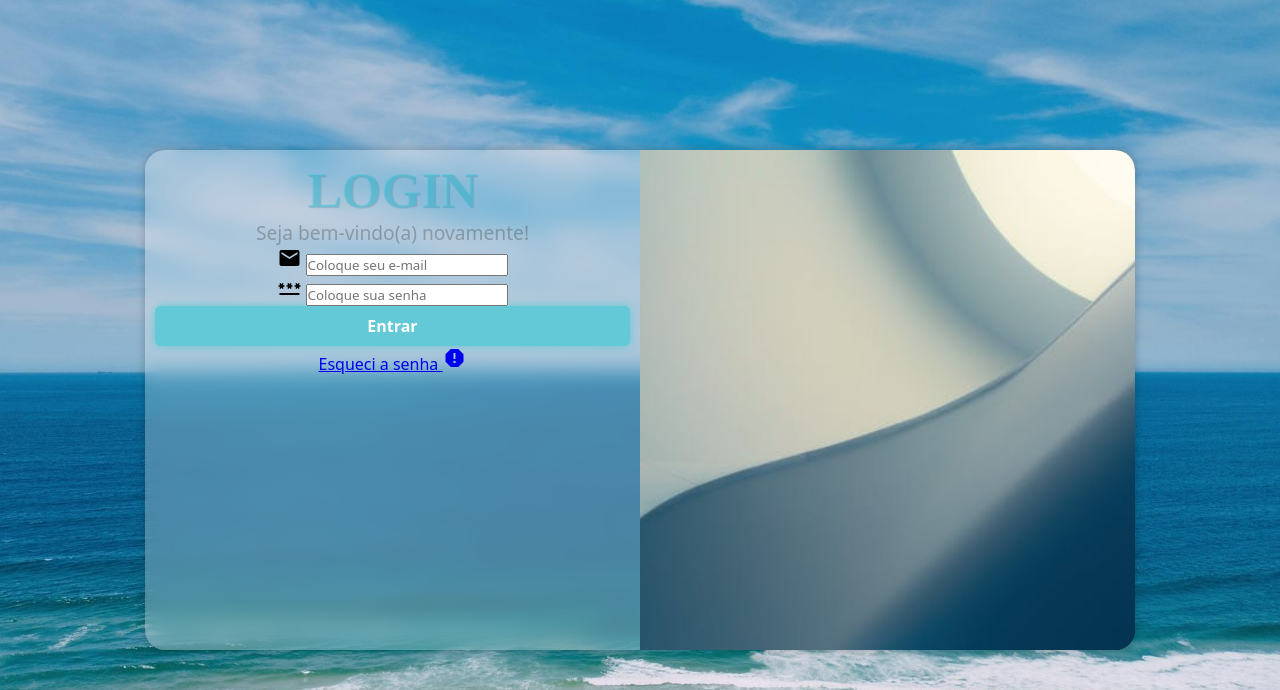
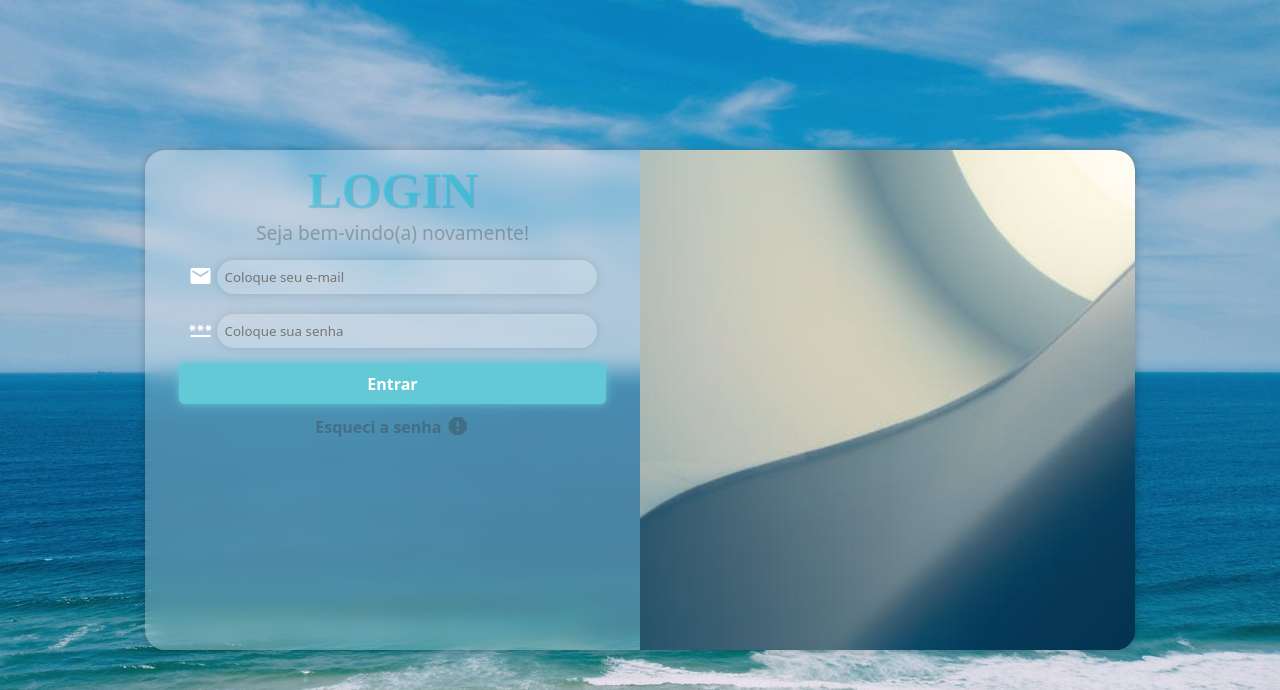
Before and after one commit to FelipePereira392/projeto-login, a PHP site: page / in a window 1280 px wide. Shown: the top 690 px of the page. Run offline with PHP 8.4, Linux system fonts and the light colour scheme; some web fonts are replaced.

Commit message:
Finalizei

```diff
--- a/estilo/style.css
+++ b/estilo/style.css
@@ -69,18 +69,19 @@ main{
     font-weight: bolder;
     font-family: 'Bagel Fat One';
 
-    color: #2fd2eb56;
+    color: #00ddff56;
     text-shadow: 1px 1px 1px #0c5a6636;
 }
 
 #login p{
     color:rgba(48, 48, 48, 0.315);
+    margin-bottom: 10px;
 }
 
 form input[type=submit]{
     display: block;
     font-size: 1em;
-    width: 100%;
+    width: 90%;
     height: 40px;
     border:none;
     border-radius: 5px;
@@ -89,8 +90,47 @@ form input[type=submit]{
     background-color: #63C9D7;
     color: white;
     box-shadow: 0px 0px 10px var(--azul2);
+    margin: auto;
 }
 form input[type=submit]:hover{
     color: rgba(0, 0, 0, 0.767);
     background-color: rgba(255, 255, 255, 0.76);
 }
+
+#iEmail, #iSenha{
+    background-color: rgba(255, 255, 255, 0.199);
+    outline: none;
+    border:none;
+    border-radius: 20px;
+    height: 100%;
+    width: 80%;
+    margin: 10px 0px;
+    padding: 8px;
+    box-shadow: 0px 0px 10px rgba(0, 0, 0, 0.123);
+    transform: translateY(-6px);
+}
+
+.botao{
+    text-align: center;
+    font-size: 1em;
+    width: 100%;
+    height: 40px;
+    display: block;
+    color:rgba(48, 48, 48, 0.315);
+    text-decoration: none;
+    font-weight: bold;
+    margin:5px 0px;
+}
+
+.botao > .material-icons{
+    color:rgba(48, 48, 48, 0.315);
+    transform: translateY(5px);
+}
+
+.botao:hover{
+    text-decoration: underline;
+}
+
+.material-icons{
+    color: white;
+}
```
